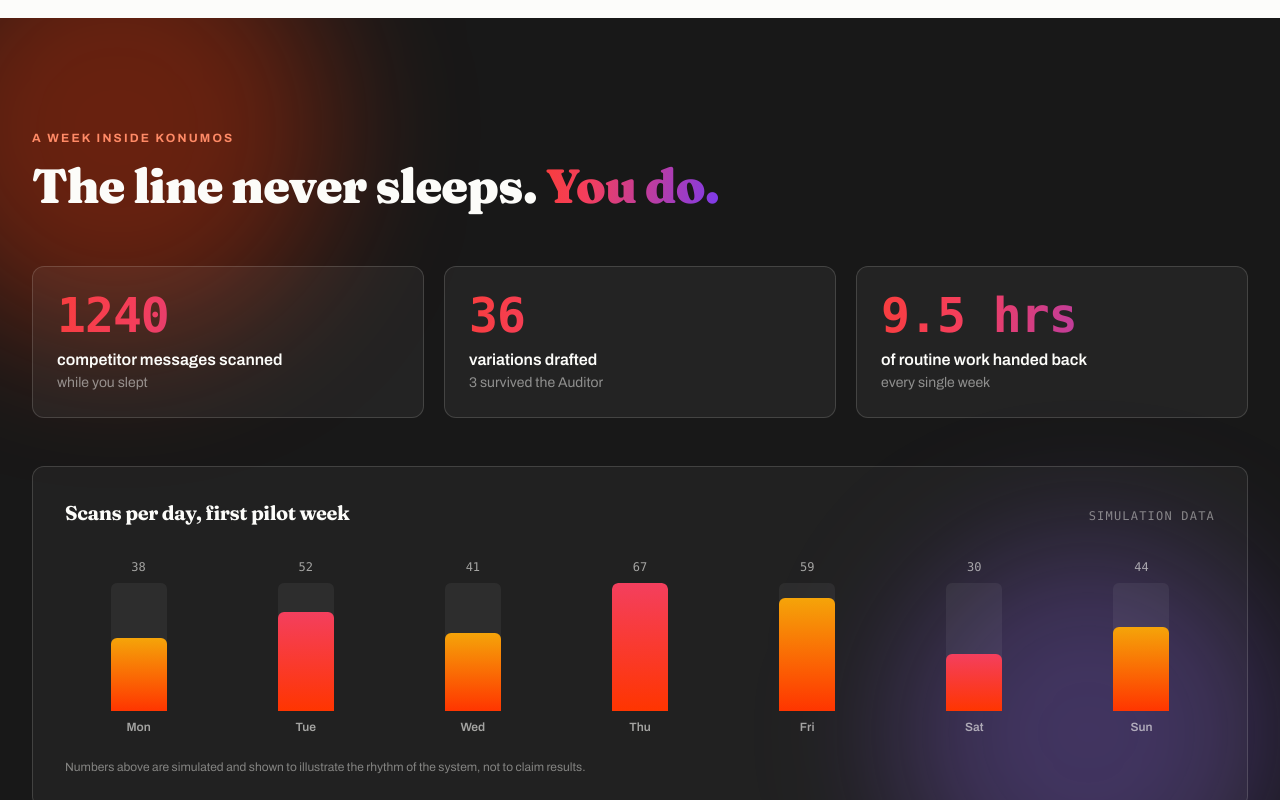
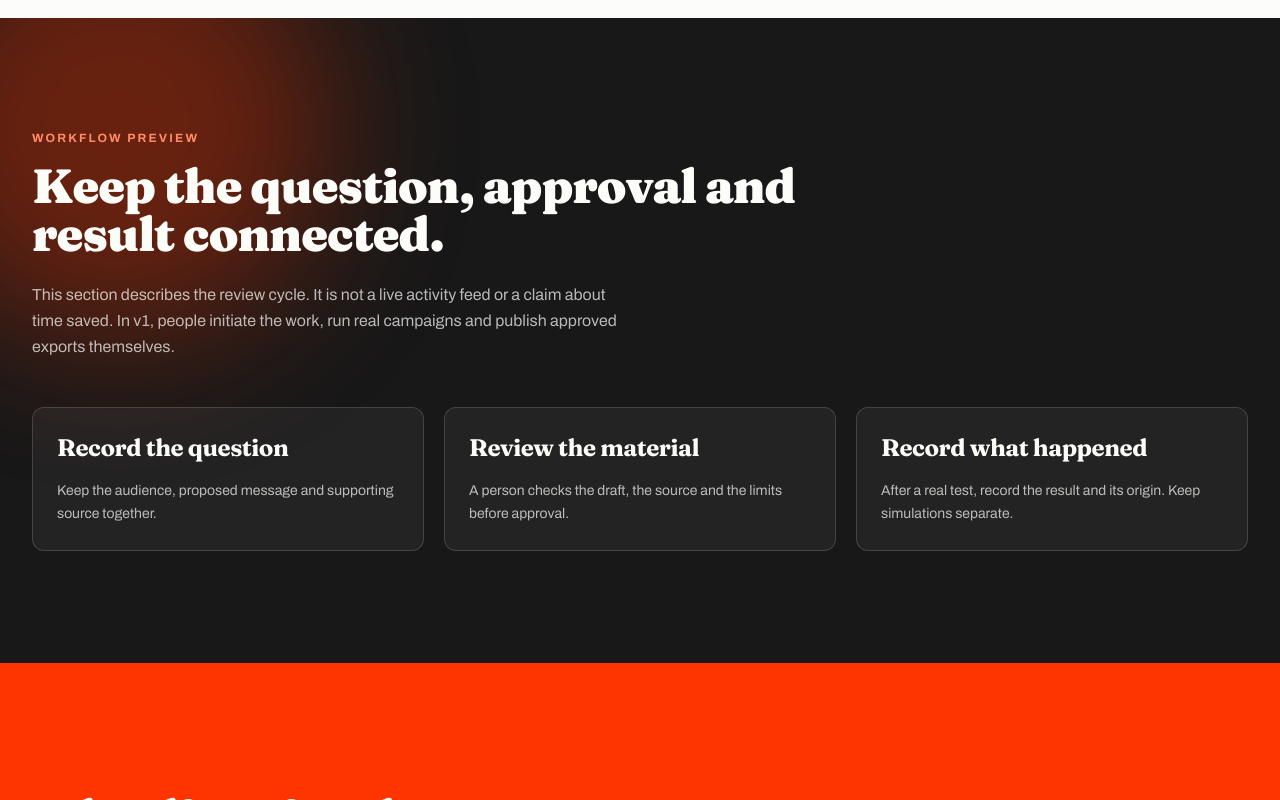
Before and after one commit to ckuyumcu/konum, a React (Vite) app: page / in a window 1280 px wide. Shown: the part 5480-6280 px from the top of the page. Built offline with nearby package versions, Linux system fonts and the light colour scheme.

Commit message:
fix: clarify customer readiness in Metrics.tsx

```diff
--- a/src/sections/Metrics.tsx
+++ b/src/sections/Metrics.tsx
@@ -1,138 +1,30 @@
-import { useEffect, useRef, useState } from 'react'
-import { motion, useInView, useReducedMotion } from 'framer-motion'
+import { motion } from 'framer-motion'
 
 const easeOut = [0.16, 1, 0.3, 1] as const
-
-// Animated counter — counts up when scrolled into view
-function Counter({ to, suffix = '', decimals = 0 }: { to: number; suffix?: string; decimals?: number }) {
-  const ref = useRef<HTMLSpanElement>(null)
-  const inView = useInView(ref, { once: true, margin: '-60px' })
-  const reduceMotion = useReducedMotion()
-  const [val, setVal] = useState(0)
-
-  useEffect(() => {
-    if (!inView) return
-    if (reduceMotion) {
-      setVal(to)
-      return
-    }
-    const dur = 1400
-    const t0 = performance.now()
-    let raf = 0
-    const tick = (t: number) => {
-      const p = Math.min(1, (t - t0) / dur)
-      const e = 1 - Math.pow(1 - p, 3)
-      setVal(to * e)
-      if (p < 1) raf = requestAnimationFrame(tick)
-    }
-    raf = requestAnimationFrame(tick)
-    return () => cancelAnimationFrame(raf)
-  }, [inView, to, reduceMotion])
-
-  return (
-    <span ref={ref} className="font-mono tabular-nums">
-      {val.toFixed(decimals)}
-      {suffix}
-    </span>
-  )
-}
-
-const counters = [
-  { to: 1240, suffix: '', label: 'competitor messages scanned', note: 'while you slept' },
-  { to: 36, suffix: '', label: 'variations drafted', note: '3 survived the Auditor' },
-  { to: 9.5, suffix: ' hrs', decimals: 1, label: 'of routine work handed back', note: 'every single week' },
-]
-
-// One pilot week, Monday→Sunday (simulation data — clearly labeled below)
-const week = [
-  { d: 'Mon', scans: 38, drafts: 4 },
-  { d: 'Tue', scans: 52, drafts: 6 },
-  { d: 'Wed', scans: 41, drafts: 3 },
-  { d: 'Thu', scans: 67, drafts: 8 },
-  { d: 'Fri', scans: 59, drafts: 5 },
-  { d: 'Sat', scans: 30, drafts: 2 },
-  { d: 'Sun', scans: 44, drafts: 8 },
+const steps = [
+  { title: 'Record the question', body: 'Keep the audience, proposed message and supporting source together.' },
+  { title: 'Review the material', body: 'A person checks the draft, the source and the limits before approval.' },
+  { title: 'Record what happened', body: 'After a real test, record the result and its origin. Keep simulations separate.' },
 ]
 
 export default function Metrics() {
-  const chartRef = useRef<HTMLDivElement>(null)
-  const inView = useInView(chartRef, { once: true, margin: '-80px' })
-  const max = Math.max(...week.map((w) => w.scans))
-
   return (
     <section className="py-20 md:py-28 bg-[#181818] text-[#fcfcf9] relative overflow-hidden">
-      {/* ambient color */}
       <div className="blob bg-[#ff3500]/35 w-[420px] h-[420px] -top-24 -left-24" aria-hidden="true" />
-      <div className="blob bg-[#8b5cf6]/30 w-[380px] h-[380px] bottom-0 right-0" style={{ animationDelay: '-6s' }} aria-hidden="true" />
-
       <div className="mx-auto max-w-7xl px-5 md:px-8 relative">
-        <motion.p
-          initial={{ opacity: 0, y: 16 }}
-          whileInView={{ opacity: 1, y: 0 }}
-          viewport={{ once: true, margin: '-80px' }}
-          transition={{ duration: 0.5, ease: easeOut }}
-          className="eyebrow text-[#ff8a66] mb-4"
-        >
-          A week inside KonumOS
-        </motion.p>
-        <motion.h2
-          initial={{ opacity: 0, y: 22 }}
-          whileInView={{ opacity: 1, y: 0 }}
-          viewport={{ once: true, margin: '-80px' }}
-          transition={{ duration: 0.55, ease: easeOut, delay: 0.06 }}
-          className="font-display font-black text-4xl sm:text-5xl leading-[1.05] max-w-[22ch]"
-        >
-          The line never sleeps. <span className="gradient-text">You do.</span>
-        </motion.h2>
-
-        <div className="mt-14 grid sm:grid-cols-3 gap-5">
-          {counters.map((c, i) => (
-            <motion.div
-              key={c.label}
-              initial={{ opacity: 0, y: 24 }}
-              whileInView={{ opacity: 1, y: 0 }}
-              viewport={{ once: true, margin: '-60px' }}
-              transition={{ duration: 0.55, ease: easeOut, delay: i * 0.09 }}
-              className="rounded-xl border border-[#fcfcf9]/15 bg-[#fcfcf9]/[0.05] p-6"
-            >
-              <p className="font-display font-black text-5xl gradient-text">
-                <Counter to={c.to} suffix={c.suffix} decimals={c.decimals ?? 0} />
-              </p>
-              <p className="mt-2 font-semibold">{c.label}</p>
-              <p className="text-sm text-[#fcfcf9]/50">{c.note}</p>
-            </motion.div>
+        <p className="eyebrow text-[#ff8a66] mb-4">Workflow preview</p>
+        <h2 className="font-display font-black text-4xl sm:text-5xl leading-[1.05] max-w-[24ch]">Keep the question, approval and result connected.</h2>
+        <p className="mt-6 max-w-[66ch] text-[#fcfcf9]/70">
+          This section describes the review cycle. It is not a live activity feed or a claim about time saved.
+          In v1, people initiate the work, run real campaigns and publish approved exports themselves.
+        </p>
+        <div className="mt-12 grid sm:grid-cols-3 gap-5">
+          {steps.map((step, index) => (
+            <motion.article key={step.title} initial={{ opacity: 0, y: 20 }} whileInView={{ opacity: 1, y: 0 }} viewport={{ once: true }} transition={{ duration: 0.5, ease: easeOut, delay: index * 0.08 }} className="rounded-xl border border-[#fcfcf9]/15 bg-[#fcfcf9]/[0.05] p-6">
+              <h3 className="font-display font-bold text-2xl">{step.title}</h3>
+              <p className="mt-4 text-sm leading-relaxed text-[#fcfcf9]/70">{step.body}</p>
+            </motion.article>
           ))}
-        </div>
-
-        {/* Animated weekly chart */}
-        <div ref={chartRef} className="mt-12 rounded-xl border border-[#fcfcf9]/15 bg-[#fcfcf9]/[0.04] p-6 md:p-8">
-          <div className="flex items-baseline justify-between flex-wrap gap-2 mb-8">
-            <p className="font-display font-bold text-xl">Scans per day, first pilot week</p>
-            <p className="font-mono text-xs text-[#fcfcf9]/45 uppercase tracking-widest">Simulation data</p>
-          </div>
-          <div className="flex items-end gap-3 sm:gap-5 h-44">
-            {week.map((w, i) => (
-              <div key={w.d} className="flex-1 flex flex-col items-center gap-2 min-w-0">
-                <span className="font-mono text-xs text-[#fcfcf9]/60">{inView ? w.scans : 0}</span>
-                <div className="w-full max-w-14 h-32 flex items-end rounded-t-md bg-[#fcfcf9]/[0.06] overflow-hidden">
-                  {inView && (
-                    <div
-                      className="fill-bar w-full rounded-t-md"
-                      style={{
-                        height: `${(w.scans / max) * 100}%`,
-                        animationDelay: `${i * 0.09}s`,
-                        background: `linear-gradient(to top, #ff3500, ${i % 2 ? '#f43f5e' : '#f5a409'})`,
-                      }}
-                    />
-                  )}
-                </div>
-                <span className="text-xs font-semibold text-[#fcfcf9]/60">{w.d}</span>
-              </div>
-            ))}
-          </div>
-          <p className="mt-6 text-xs text-[#fcfcf9]/45">
-            Numbers above are simulated and shown to illustrate the rhythm of the system, not to claim results.
-          </p>
         </div>
       </div>
     </section>
```
